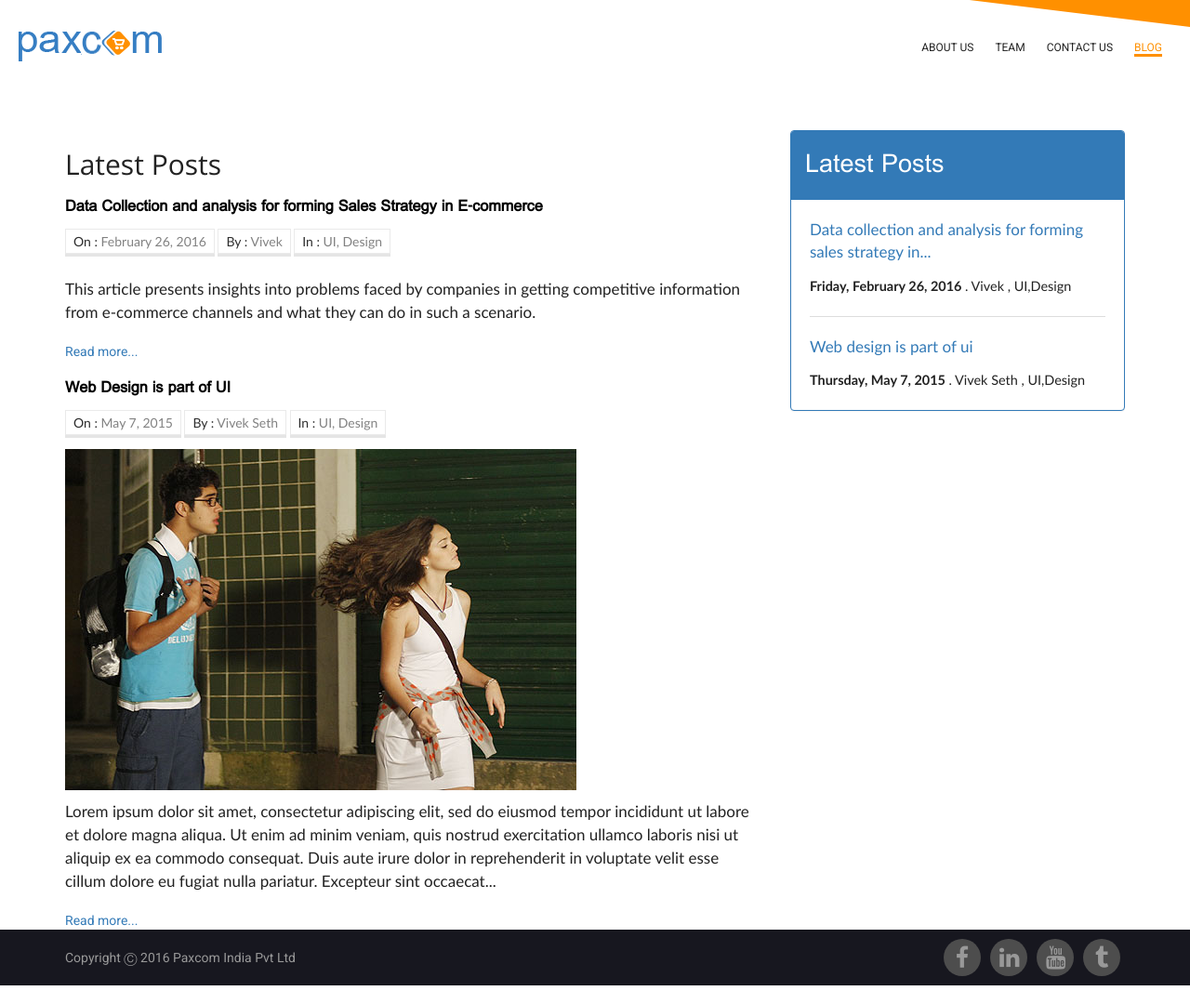
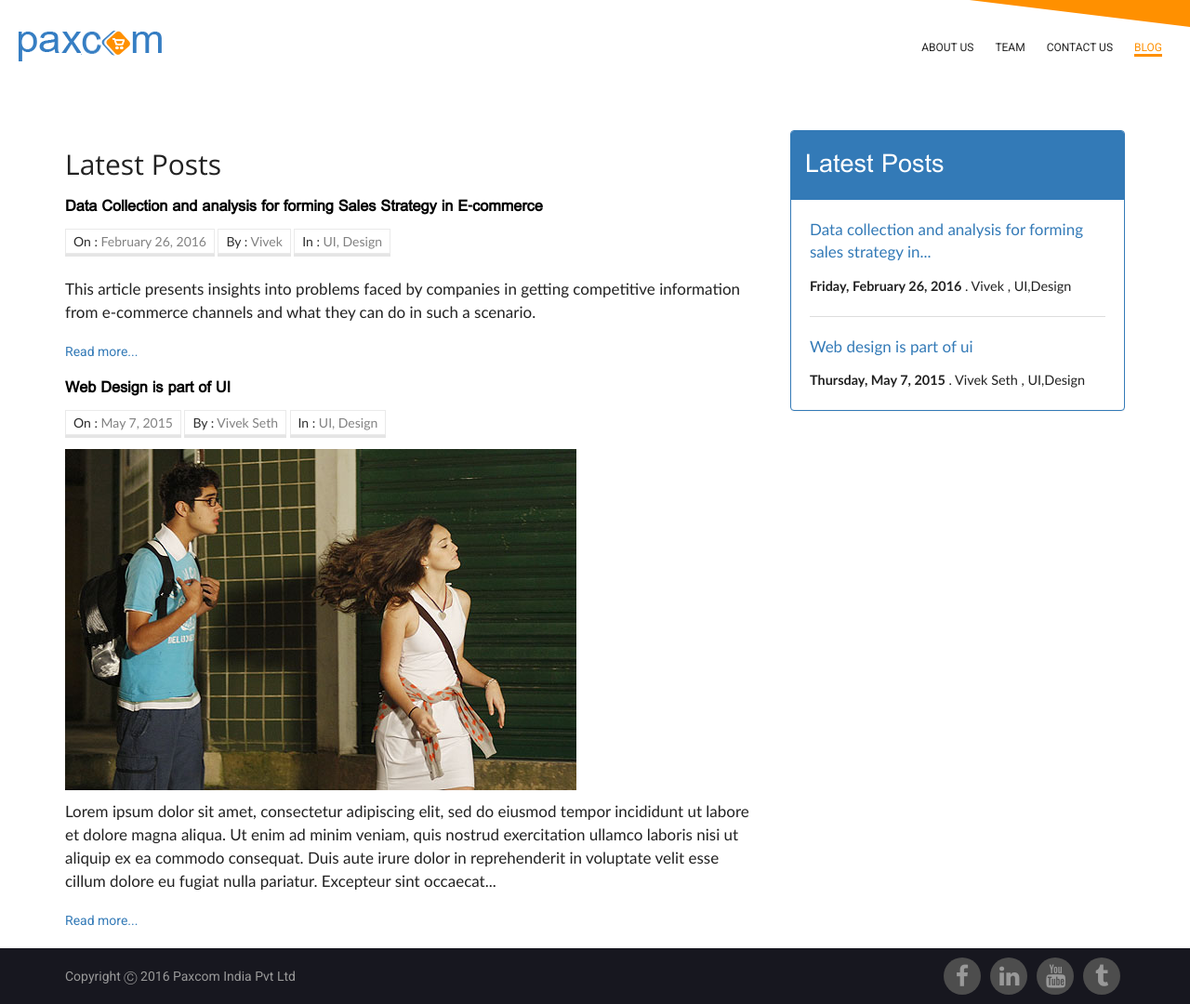
Before and after one commit to paxcom/paxcom.github.io, a Jekyll site: the page built from blog/index.html, in a window 1280 px wide. Shown: the whole page at 93% size. Built offline with Jekyll 4.4.1, drawn with Linux system fonts in a browser that asks for light colours; the list of posts is cut into pages by our own code; comment, search, counter and statistics services are not loaded.

Commit message:
update css

```diff
--- a/css/style.css
+++ b/css/style.css
@@ -1655,6 +1655,8 @@
 
 	.list-group li{  font-family: calibri;  font-size: 17px; font-weight:500; padding:0;}
 
+	.paginator{ margin:20px 0; padding:0px;}
+
 /* .meta-info li:after{    content: "";
     width: 1px;
     background: #828282;
```
